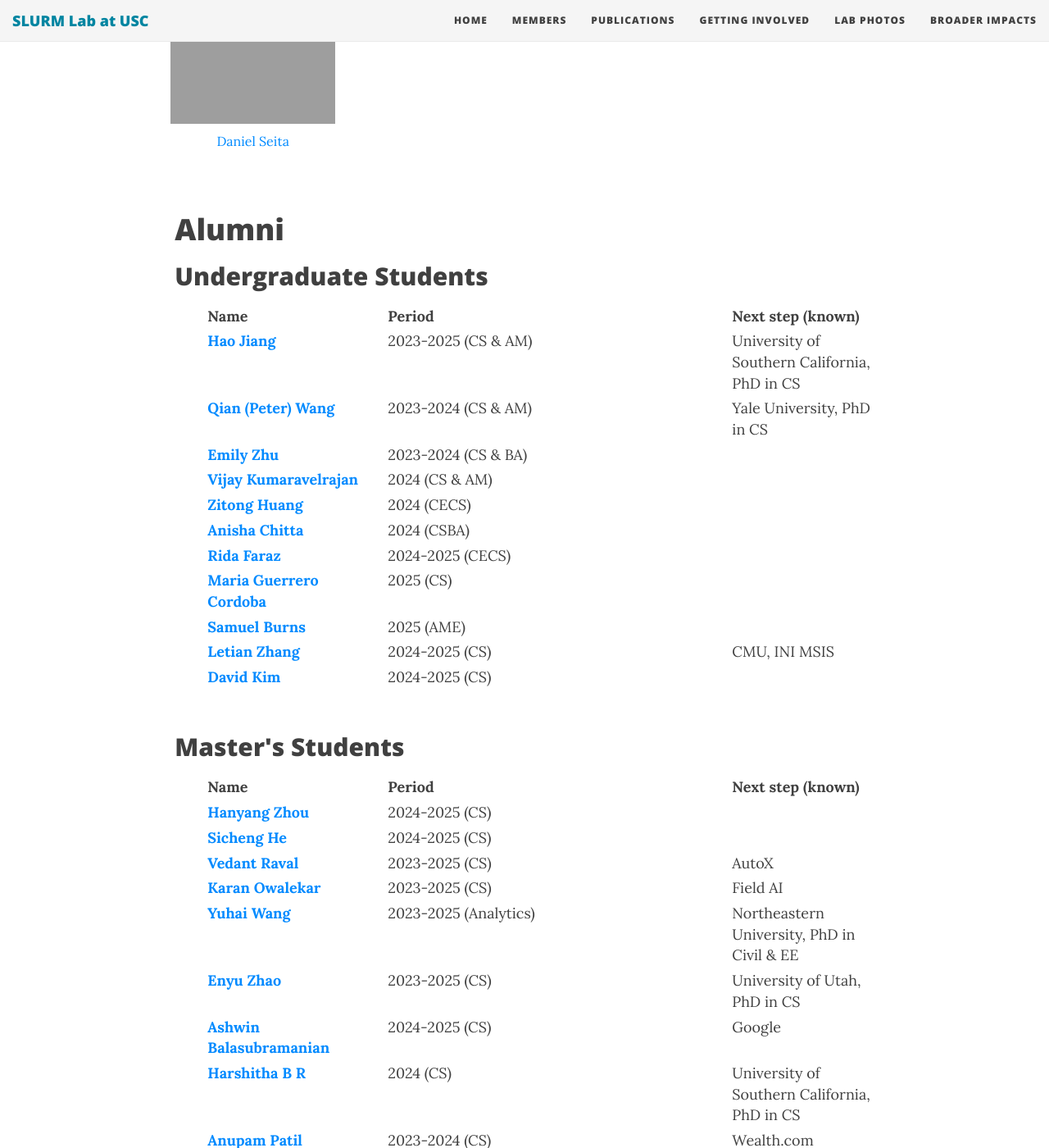
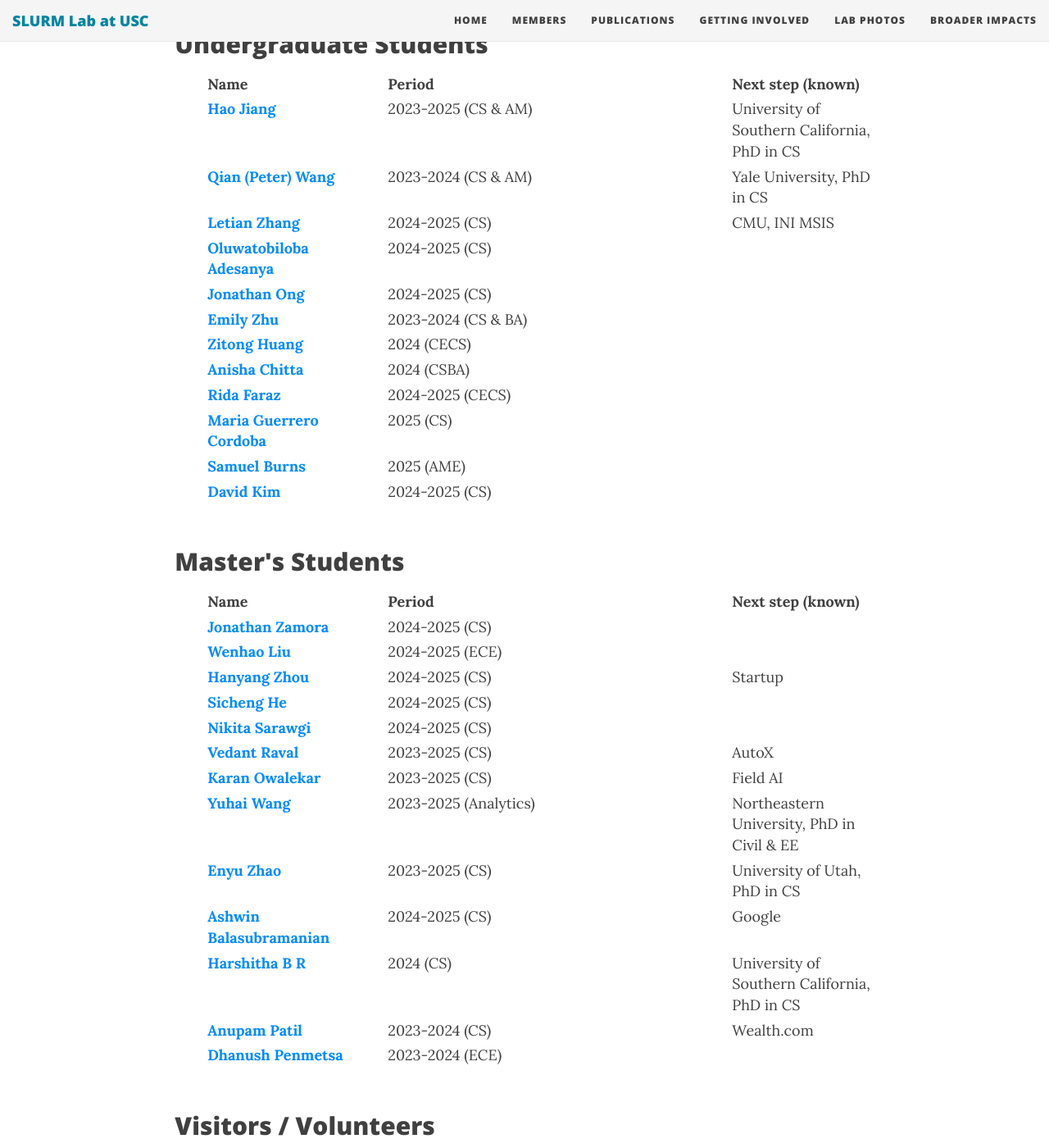
Before and after one commit to slurm-lab-usc/slurm-lab-usc.github.io, a Jekyll site: the page built from members.md, in a window 1280 px wide and 1400 px high, scrolled down 2652 px. Shown: the whole window at 82% size. Built offline with Jekyll 4.4.1, drawn with Linux system fonts in a browser that asks for light colours; nearby versions of some CDN libraries; some of the changed text lies outside the part shown.

Commit message:
Update members, getting involved

```diff
--- a/members.md
+++ b/members.md
@@ -128,13 +116,21 @@ members:
             web_url: https://pwang649.github.io/
             period: 2023-2024 (CS & AM)
             next_step: Yale University, PhD in CS
+          - name: Letian Zhang
+            web_url: https://www.linkedin.com/in/letian-zhang-630b37235/
+            period: 2024-2025 (CS)
+            next_step: CMU, INI MSIS
+          - name: Oluwatobiloba Adesanya
+            web_url: https://www.linkedin.com/in/oluwatobilobaadesanya
+            period: 2024-2025 (CS)
+            next_step:
+          - name: Jonathan Ong
+            web_url: https://www.linkedin.com/in/ongjonathand
+            period: 2024-2025 (CS)
+            next_step:
           - name: Emily Zhu
             web_url: https://www.linkedin.com/in/emily-k-zhu/
             period: 2023-2024 (CS & BA)
-            next_step:
-          - name: Vijay Kumaravelrajan
-            web_url: https://www.linkedin.com/in/vijay-kumaravelrajan/
-            period: 2024 (CS & AM)
             next_step:
           - name: Zitong Huang
             web_url: https://www.linkedin.com/in/zitong-huang/
@@ -167,12 +159,24 @@ members:
       - name: Master's Students
         full: False
         list:
+          - name: Jonathan Zamora
+            web_url: https://jonzamora.dev/
+            period: 2024-2025 (CS)
+            next_step:
+          - name: Wenhao Liu
+            web_url: https://Liu-wenhao-1223.github.io/
+            period: 2024-2025 (ECE)
+            next_step:
           - name: Hanyang Zhou
             web_url: https://hanyang-zhou.github.io/
             period: 2024-2025 (CS)
-            next_step:
+            next_step: Startup
           - name: Sicheng He
             web_url: https://hesic73.github.io/
+            period: 2024-2025 (CS)
+            next_step:
+          - name: Nikita Sarawgi
+            web_url: https://www.linkedin.com/in/nikita-sarawgi/
             period: 2024-2025 (CS)
             next_step:
           - name: Vedant Raval
```
Also changed, not shown: other parts of members.md (+4 -20 lines), getting_involved.md (+3 -3 lines).
